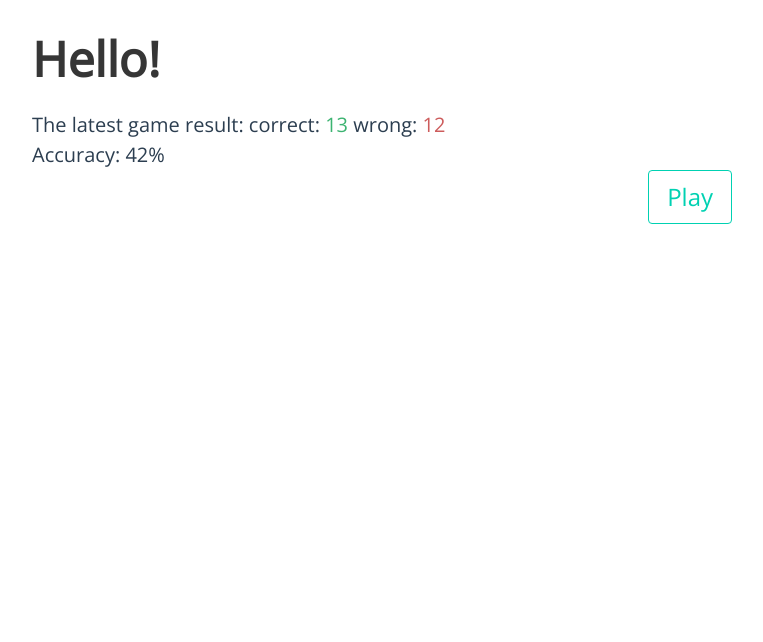
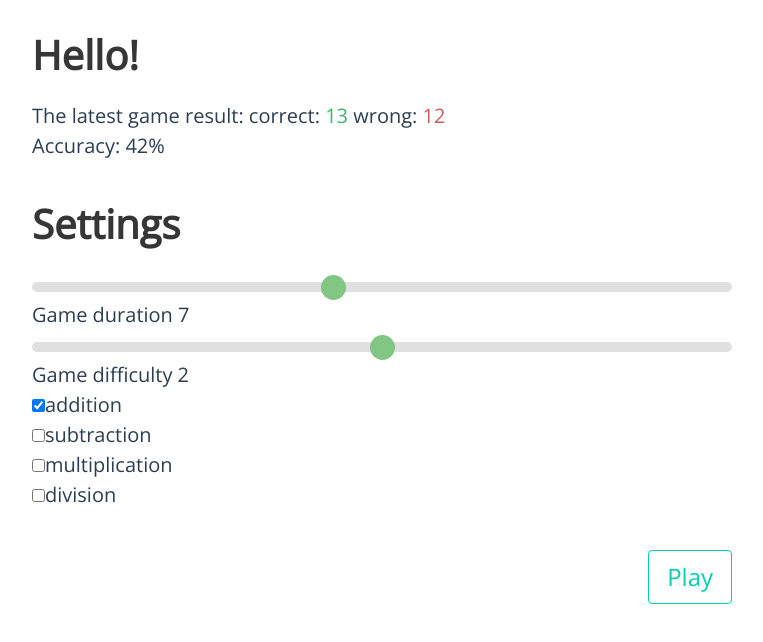
Before and after one commit to snikiforov4/mental-arithmetic-app, a Vue app: page / in a window 1280 px wide. Shown: the top 642 px of the page, without its empty margins (258-1021 px from the left). Built offline with nearby package versions, Linux system fonts and the light colour scheme.

Commit message:
Add `Settings` component

```diff
--- a/src/App.vue
+++ b/src/App.vue
@@ -1,7 +1,8 @@
 <template>
   <div id="app" class="container">
-    <p class="title is-1 has-text-left">Hello!</p>
+    <h2 class="title is-2 has-text-left">Hello!</h2>
     <UserProgress/>
+    <GameSettings/>
     <a class="button is-primary is-outlined is-large is-capitalized is-pulled-right">Play</a>
   </div>
 </template>
@@ -9,12 +10,14 @@
 <script>
  import TheGame from './components/TheGame'
 import UserProgress from './components/UserProgress'
+import GameSettings from './components/GameSettings'
 
 export default {
   name: 'App',
   components: {
     TheGame,
     UserProgress,
+    GameSettings,
   }
 }
 </script>
--- /dev/null
+++ b/src/components/GameSettings.vue
@@ -0,0 +1,71 @@
+<template>
+  <div class="settings is-size-5 has-text-left">
+    <h2 class="title is-2">Settings</h2>
+    <input type="range" min="1" max="15" class="slider" v-model="duration" id="duration">
+    <label for="duration">Game duration {{ duration }}</label>
+    <input type="range" min="1" max="3" class="slider" v-model="difficulty" id="difficulty">
+    <label for="difficulty">Game difficulty {{ difficulty }}</label>
+    <div>
+      <input type="checkbox" id="addition" value="addition" v-model="operations">
+      <label for="addition">addition</label>
+      <br>
+      <input type="checkbox" id="subtraction" value="subtraction" v-model="operations">
+      <label for="subtraction">subtraction</label>
+      <br>
+      <input type="checkbox" id="multiplication" value="multiplication" v-model="operations">
+      <label for="multiplication">multiplication</label>
+      <br>
+      <input type="checkbox" id="division" value="division" v-model="operations">
+      <label for="division">division</label>
+      <br>
+    </div>
+  </div>
+</template>
+
+<script>
+  export default {
+    name: 'GameSettings',
+    data() {
+      return {
+        duration: 7,
+        difficulty: 2,
+        operations: ['addition'],
+      }
+    },
+  };
+</script>
+
+<style scoped>
+  .settings {
+    margin: 2em 0;
+  }
+
+  .slider {
+    -webkit-appearance: none;
+    width: 100%;
+    height: 10px;
+    border-radius: 5px;
+    background: #d3d3d3;
+    outline: none;
+    opacity: 0.7;
+    -webkit-transition: .2s;
+    transition: opacity .2s;
+  }
+
+  .slider::-webkit-slider-thumb {
+    -webkit-appearance: none;
+    width: 25px;
+    height: 25px;
+    border-radius: 50%;
+    background: #4CAF50;
+    cursor: pointer;
+  }
+
+  .slider::-moz-range-thumb {
+    width: 25px;
+    height: 25px;
+    border-radius: 50%;
+    background: #4CAF50;
+    cursor: pointer;
+  }
+</style>
```
